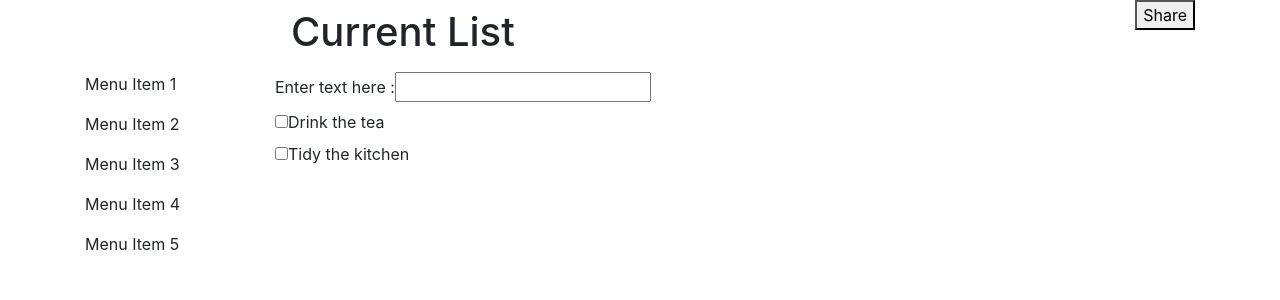
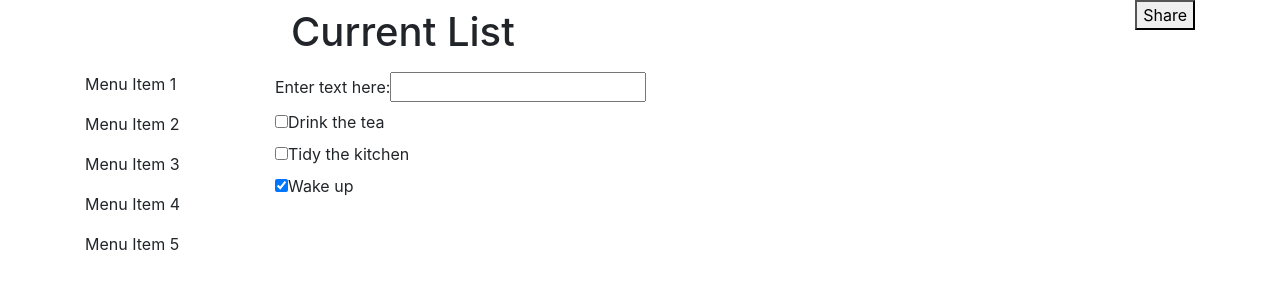
Before and after one commit to hellenward/platypus-list-reactapp, a React (Create React App) app: page / in a window 1280 px wide. Shown: the top 300 px of the page. Built offline with nearby package versions, Linux system fonts and the light colour scheme.

Commit message:
Updated ToDo to be a functional component, created state in App to be passed down.  A few other small tweaks

```diff
--- a/src/App.js
+++ b/src/App.js
@@ -1,4 +1,4 @@
-import React from "react";
+import React, { Component } from "react";
 import "./App.css";
 import Menu from "./components/menu.jsx";
 import InputBox from "./components/inputbox.jsx";
@@ -9,13 +9,16 @@ import "bootstrap/dist/css/bootstrap.min.css";
 import { Container, Col, Row } from "react-bootstrap";
 import Sharebutton from "./components/sharebutton.jsx";
 
-const data = require("./data.json");
-let toDoArray = data.filter(item => !item.Completed);
-let completedArray = data.filter(item => item.Completed);
+class App extends Component {
+  state = {
+    toDo: [
+      { task: "Drink the tea", List: "Current List", Completed: false },
+      { task: "Tidy the kitchen", List: "Current List", Completed: false },
+      { task: "Wake up", List: "Current List", Completed: true },
+    ],
+  };
 
-console.log(toDoArray, completedArray);
-
-function App() {
+  render() {
     return (
       <Container>
         <Row>
@@ -33,12 +36,13 @@ function App() {
           </Col>
           <Col xs>
             <InputBox />
-          <ToDoList toDos={toDoArray} />
+            <ToDoList toDos={this.state.toDo} />
             {/*      <CompletedList toDos={completedArray} /> */}
           </Col>
         </Row>
       </Container>
     );
   }
+}
 
 export default App;
--- a/src/components/inputbox.jsx
+++ b/src/components/inputbox.jsx
@@ -19,9 +19,10 @@ class InputBox extends React.Component {
 
   render() {
     return (
+      <div>
         <form onSubmit={this.handleSubmit}>
           <label>
-          Enter text here :
+            Enter text here:
             <input
               type="text"
               name="todo"
@@ -30,6 +31,7 @@ class InputBox extends React.Component {
             ></input>
           </label>
         </form>
+      </div>
     );
   }
 }
--- a/src/components/todoitem.jsx
+++ b/src/components/todoitem.jsx
@@ -1,27 +1,19 @@
 import React from "react";
 
-const Checkbox = props => <input type="checkbox" {...props} />;
+const Checkbox = (props) => <input type="checkbox" {...props} />;
 
-class ToDoItem extends React.Component {
-  state = { checked: false };
-
-  handleCheckBoxChange = event => {
-    this.setState({ checked: event.target.checked });
-  };
-
-  render() {
+const toDoItem = (props) => {
   return (
     <div>
       <label>
         <Checkbox
-            checked={this.state.checked}
-            onChange={this.handleCheckBoxChange}
+          checked={props.toDo.Completed}
+          onChange={console.log("clicked")}
         />
-          <span>{this.props.toDo.task}</span>
+        <span>{props.toDo.task}</span>
       </label>
     </div>
   );
-  }
-}
+};
 
-export default ToDoItem;
+export default toDoItem;
--- a/src/components/todolist.jsx
+++ b/src/components/todolist.jsx
@@ -1,8 +1,7 @@
 import React from "react";
 import ToDoItem from "./todoitem.jsx";
-import { Col } from "react-bootstrap";
 
-const ToDoList = props => {
+const ToDoList = (props) => {
   return (
     <div>
       {props.toDos.map((toDo, key) => {
--- a/src/data.json
+++ /dev/null
@@ -1,5 +0,0 @@
-[
-  { "task": "Drink the tea", "List": "Current List", "Completed": false },
-  { "task": "Tidy the kitchen", "List": "Current List", "Completed": false },
-  { "task": "Wake up", "List": "Current List", "Completed": true }
-]
```
Lines whose indentation alone changed are shown as unchanged.
